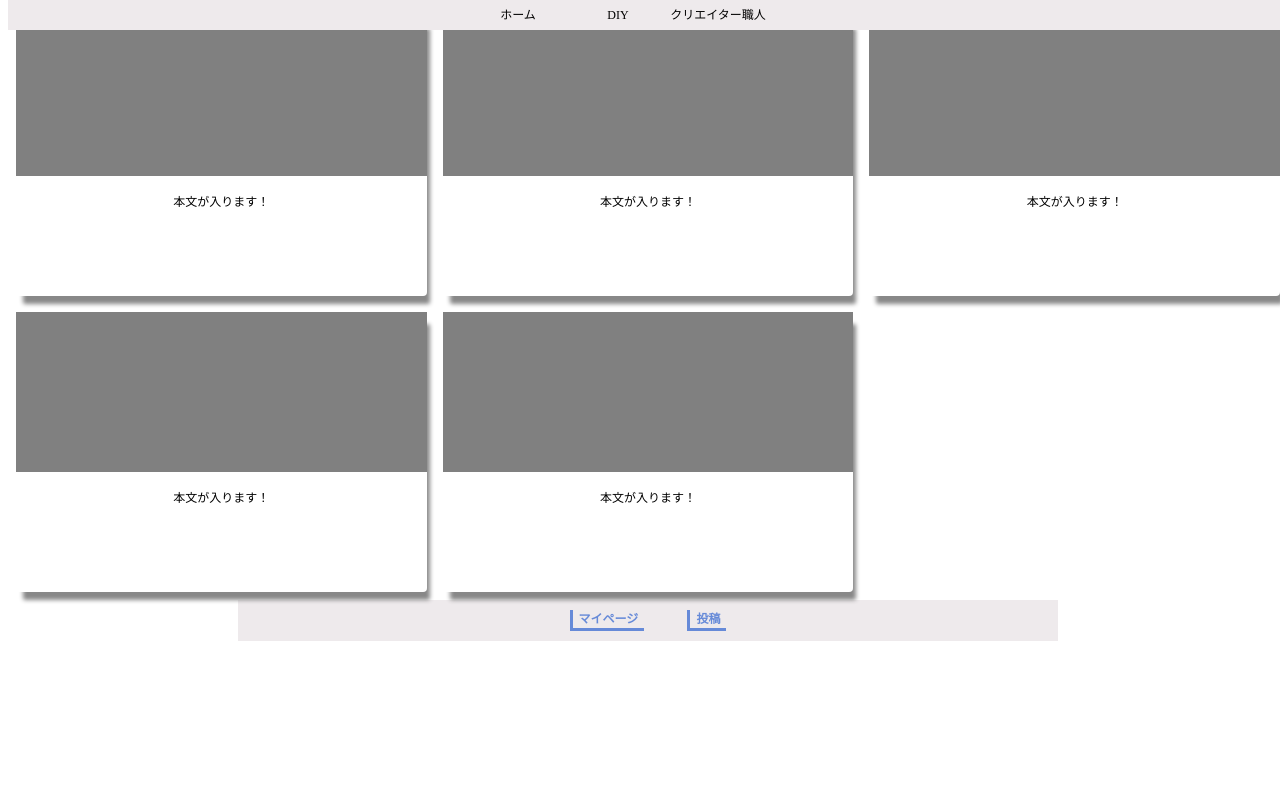
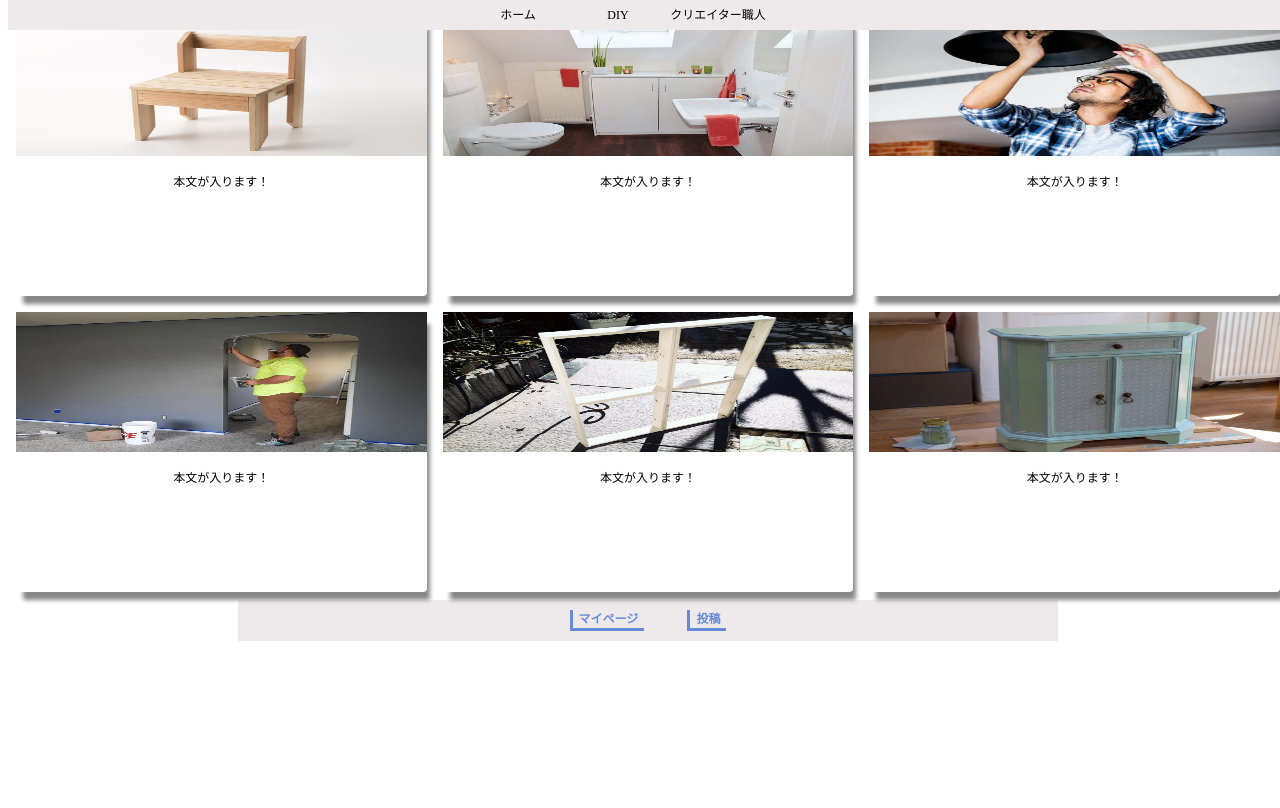
Before and after one commit to isshi-6th/DIY, a Flask app: page /favorite in a window 1280 px wide. Run offline with Flask 2, Linux system fonts and the light colour scheme.

Commit message:
favorite.htmlに画像を入れました。

```diff
--- a/static/css/style.css
+++ b/static/css/style.css
@@ -50,9 +50,11 @@ a {
 }
 
 img {
+    width: 240;
     border: 0px;
     vertical-align: bottom;
 }
+
 
 ß body {
     font-family: "Noto Sans Japanese", "ヒラギノ角ゴ Pro W3", "Hiragino Kaku Gothic Pro", "ヒラギノ角ゴ ProN W3", "Hiragino Kaku Gothic ProN", "游ゴシック", YuGothic, "メイリオ", "Meiryo", "HGPｺﾞｼｯｸM", "Osaka", "ＭＳ Ｐゴシック", sans-serif, Century Gothic, Arial;
--- a/templates/favorite.html
+++ b/templates/favorite.html
@@ -4,31 +4,37 @@
     <div>
         <div class="card">
             <div class="card__box">
-                <img src="" alt"" class="card__img">
+                <a href=""><img src="{{url_for('static', filename='images/creator_img/creator_1.jpg')}}" alt="" width="100%" height="50%"/></a>
                 <div class="card__text">
                     <p>本文が入ります！</p>
                 </div>
             </div>
             <div class="card__box">
-                <img src="" alt"" class="card__img">
+                <a href=""><img src="{{url_for('static', filename='images/creator_img/creator_4.jpg')}}" alt="" width="100%" height="50%"/></a>
                 <div class="card__text">
                     <p>本文が入ります！</p>
                 </div>
             </div>
             <div class="card__box">
-                <img src="" alt"" class="card__img">
+                <a href=""><img src="{{url_for('static', filename='images/diy_img/diy_5.jpg')}}" alt="" width="100%" height="50%"/></a>
                 <div class="card__text">
                     <p>本文が入ります！</p>
                 </div>
             </div>
             <div class="card__box">
-                <img src="" alt"" class="card__img">
+                <a href=""><img src="{{url_for('static', filename='images/diy_img/diy_21.jpg')}}" alt="" width="100%" height="50%"/></a>
                 <div class="card__text">
                     <p>本文が入ります！</p>
                 </div>
             </div>
             <div class="card__box">
-                <img src="" alt"" class="card__img">
+                <a href=""><img src="{{url_for('static', filename='images/sum_img/sum_11.jpg')}}" alt="" width="100%" height="50%"/></a>
+                <div class="card__text">
+                    <p>本文が入ります！</p>
+                </div>
+            </div>
+            <div class="card__box">
+                <a href=""><img src="{{url_for('static', filename='images/sum_img/sum_7.jpg')}}" alt="" width="100%" height="50%"/></a>
                 <div class="card__text">
                     <p>本文が入ります！</p>
                 </div>
```
